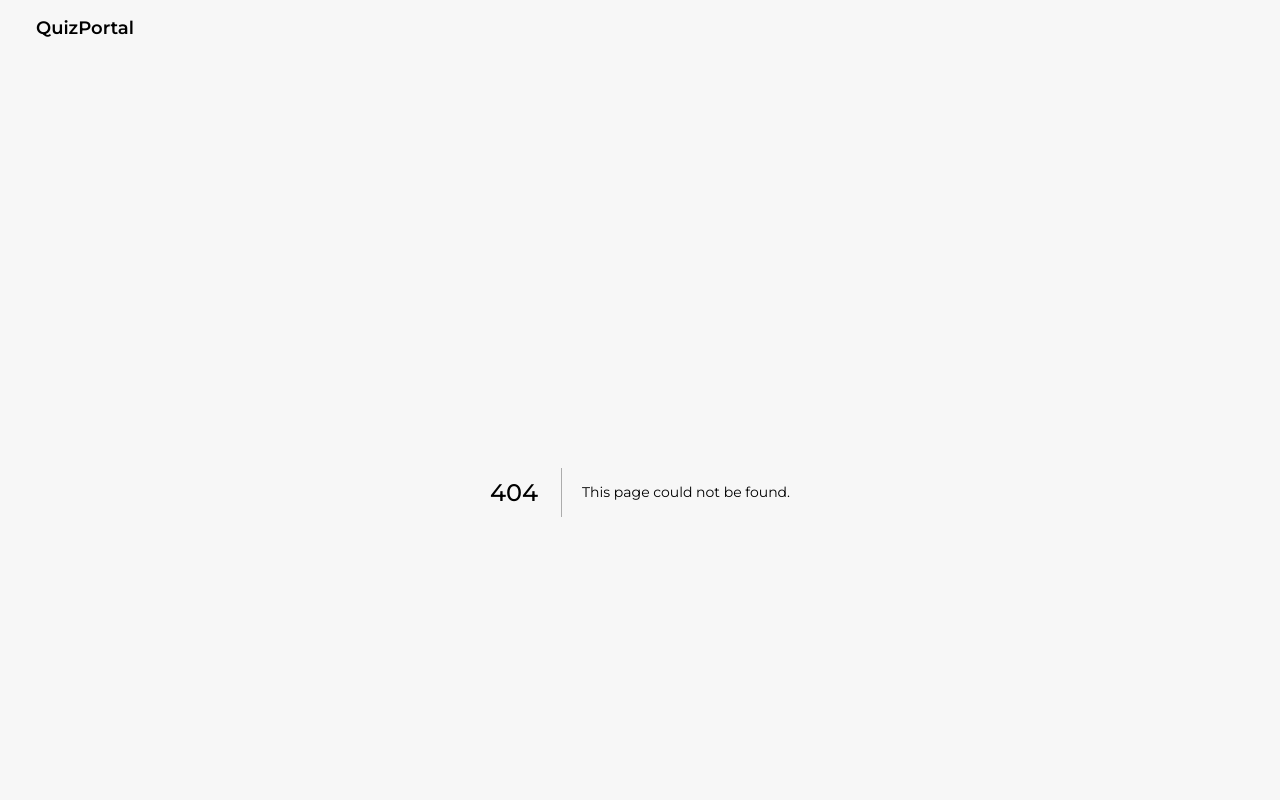
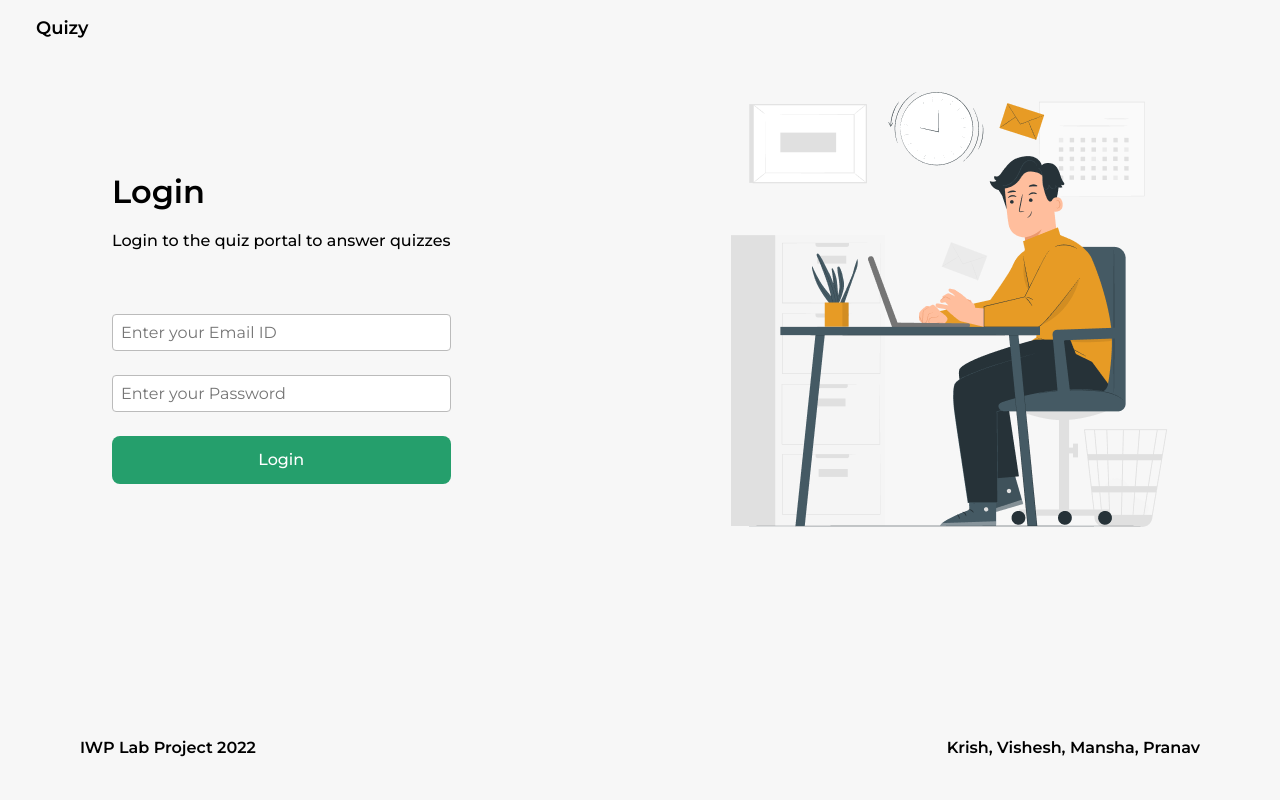
Before and after one commit to VisheshBansal/QuizPortal, a Next.js app in the folder frontend/: page /login in a window 1280 px wide. Before the commit this address had no page. Shown: the top 800 px of the page. Built offline with nearby package versions, Linux system fonts and the light colour scheme.

Commit message:
feat: added login and register

```diff
--- a/frontend/components/Header.js
+++ b/frontend/components/Header.js
@@ -8,8 +8,7 @@ const Header = () => {
       <div className={classes.innerContainer}>
         <Link href="/">
           <div className={classes.logo}>
-            <h3>QuizPortal</h3>
-            {/* <Logo /> */}
+            <h3>Quizy</h3>
           </div>
         </Link>
         <div className={classes.right}>
--- /dev/null
+++ b/frontend/pages/login.js
@@ -0,0 +1,40 @@
+import classes from '../styles/pages/Login.module.css'
+import Image from "next/image";
+import loginHero from './../assets/login_hero.png'
+
+const Login = () => {
+
+  const onLogin = (e) => {
+    e.preventDefault()
+    console.log("Login Clicked!")
+  }
+
+  return (
+    <div className={classes.container}>
+      <div className={classes.left}>
+        <div className={classes.intro}>
+          <h1>Login</h1>
+          <p>Login to the quiz portal to answer quizzes</p>
+        </div>
+        <form>
+          <input
+            placeholder='Enter your Email ID'
+            type='email'
+          />
+          <input
+            placeholder='Enter your Password'
+            type="password"
+          />
+          <button onClick={onLogin}>
+            Login
+          </button>
+        </form>
+      </div>
+      <div className={classes.right}>
+        <Image src={loginHero} />
+      </div>
+    </div>
+  )
+}
+
+export default Login
--- /dev/null
+++ b/frontend/styles/pages/Login.module.css
@@ -0,0 +1,55 @@
+.container {
+  width: 100%;
+  display: flex;
+  justify-content: space-between;
+  align-items: center;
+}
+
+.intro {
+  margin: 32px 0 64px;
+}
+
+.intro h1 {
+  font-weight: 600;
+  margin-bottom: 20px;
+}
+.intro p {
+  font-weight: 500;
+}
+
+.left form {
+  display: flex;
+  flex-direction: column;
+  gap: 24px;
+}
+
+.left form input {
+  border: 1px solid #bbb;
+  border-radius: 4px;
+  padding: 8px;
+  font-size: 16px;
+  width: 100%;
+}
+
+.left form button {
+  width: 100%;
+  padding: 14px 40px;
+  color: #fff;
+  font-weight: 500;
+  font-size: 16px;
+  line-height: 20px;
+  border-radius: 8px;
+  border: none;
+  /* background: #1474E5; */
+  background: #259F6C;
+  display: flex;
+  justify-content: center;
+  align-items: center;
+  gap: 24px;
+}
+
+@media screen and (max-width: 768px) {
+  .right {
+    display: none;
+  }
+}
```
Also changed, not shown: frontend/pages/register.js (added, +48 -0 lines), frontend/assets/login_hero.png (added), frontend/assets/register_hero.jpg (added).
